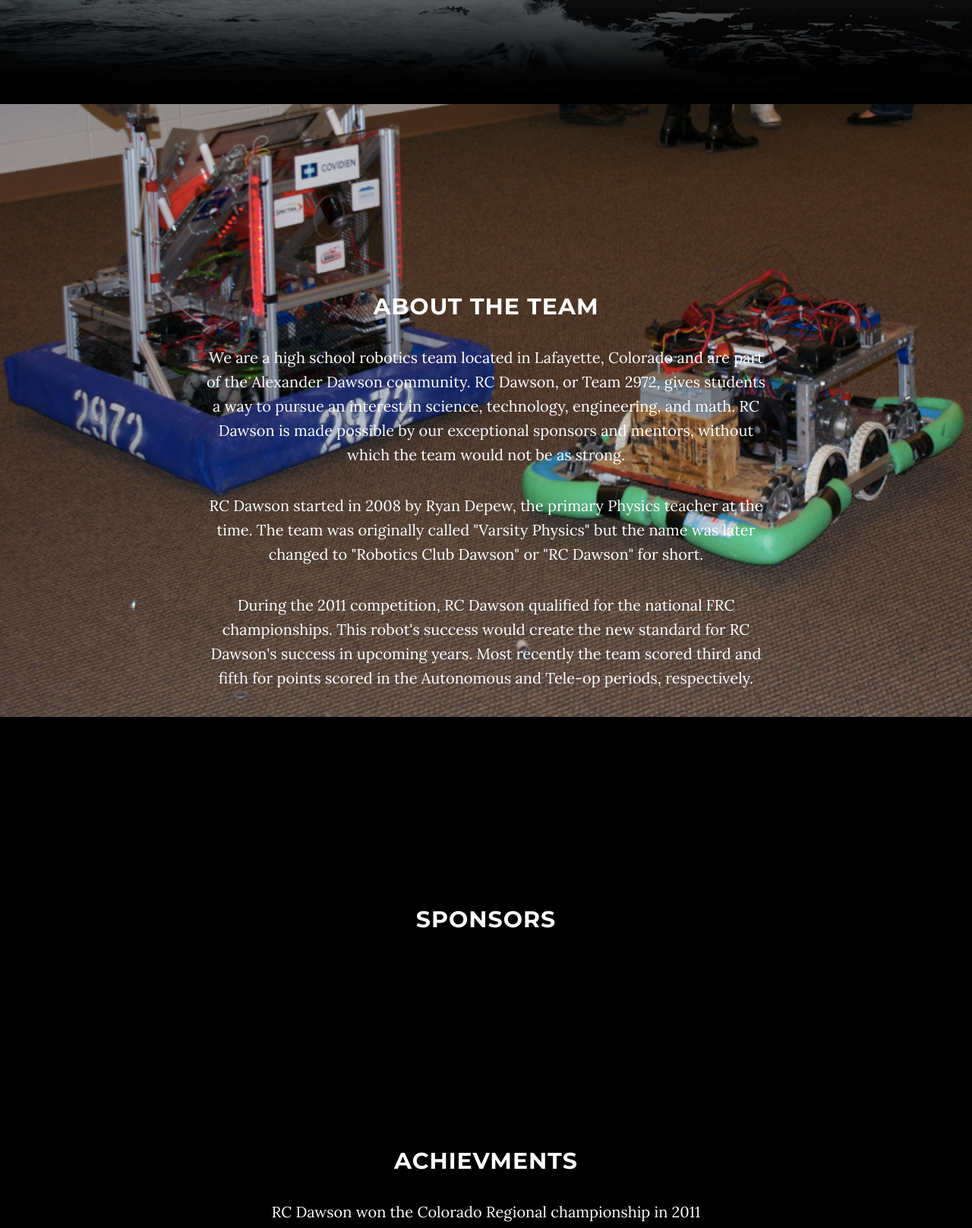
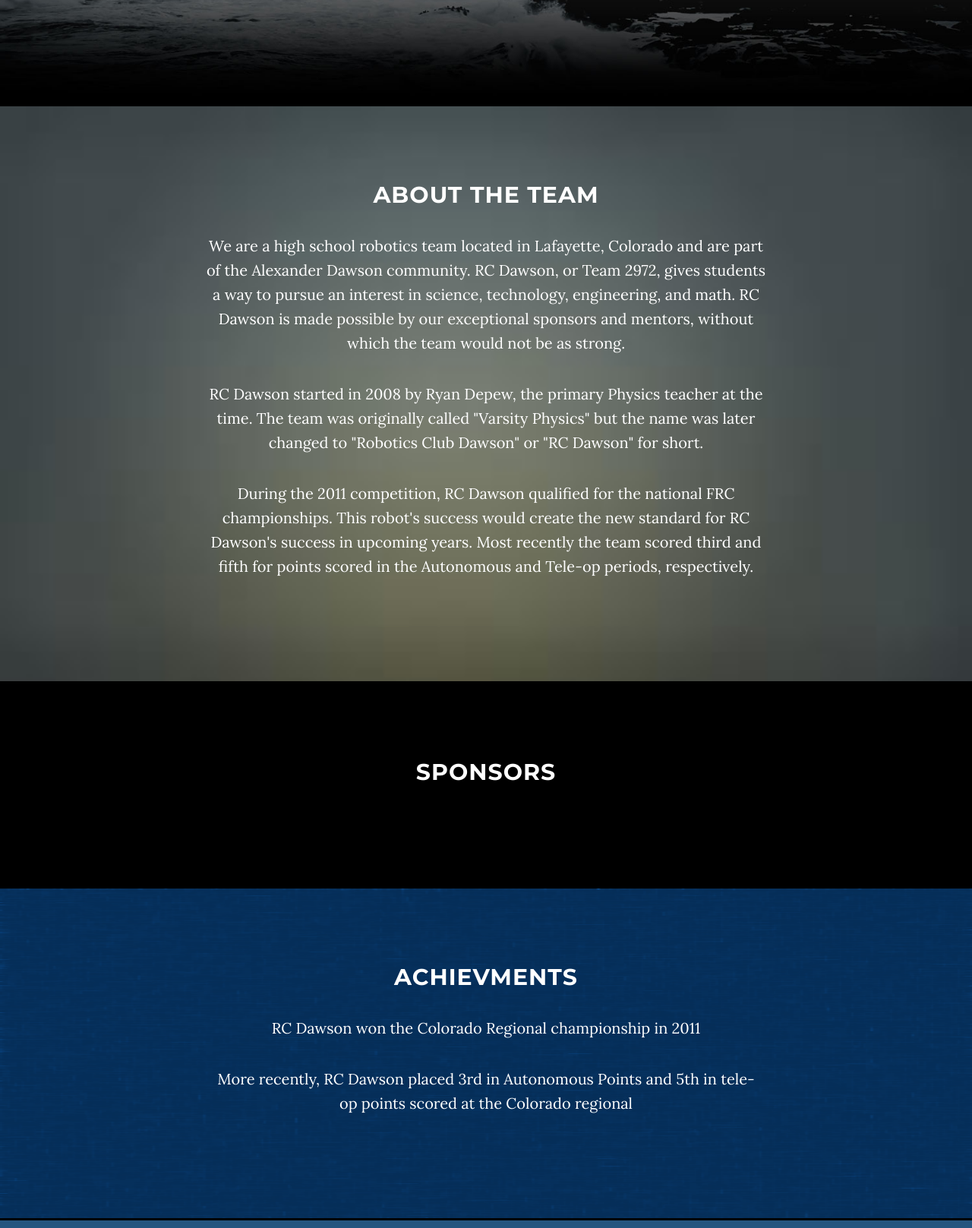
Before and after one commit to alexpell00/RcDawsonWebsite, a plain HTML site: page index.html in a window 1280 px wide. Shown: the part 663-2280 px from the top of the page at 76% size. Drawn offline with nearby package versions, Linux system fonts and the light colour scheme; some packages are replaced by stand-ins of ours.

Commit message:
more bg image fixes

```diff
--- a/css/grayscale.css
+++ b/css/grayscale.css
@@ -136,10 +136,30 @@ a:focus {
     -o-background-size: cover;
 }
 .about{
-    background: url(../img/robots.png) no-repeat bottom center scroll;
+    background: url(../img/blur5.jpg) no-repeat bottom center scroll;
     background-attachment:fixed;
     background-size:100% 100%;
 
+
+}
+.divider{
+    width: 100%;
+    height: .2em;
+    background-color: #000000;
+
+
+}
+.achievments{
+    background: url(../img/blueBG.png) no-repeat bottom center scroll;
+    background-attachment:fixed;
+    background-size:100% 100%;
+}
+
+.contact{
+    background-color: rgba(50, 118, 177, 0.72);
+
+}
+.sponsors{
 
 }
 .intro-body {
@@ -246,6 +266,7 @@ a:focus {
 
 .content-section {
     padding-top: 100px;
+    padding-bottom: 100px;
 }
 
 .download-section {
@@ -268,7 +289,8 @@ a:focus {
 
 @media(min-width:767px) {
     .content-section {
-        padding-top: 250px;
+        padding-top: 100px;
+        padding-bottom: 100px;
     }
 
     .download-section {
--- a/index.html
+++ b/index.html
@@ -83,6 +83,8 @@
         </div>
     </section>
 
+    <div class="divider"></div>
+
     <div class="about">
     <section id="about" class="container content-section text-center">
         <div class="row">
@@ -98,7 +100,9 @@
     </section>
     </div>
 
+    <div class="divider"></div>
 
+    <div class="sponsors">
     <section id="sponsors" class="content-section text-center">
         <div class="sponsor-section">
             <div class="container">
@@ -112,7 +116,11 @@
             </div>
         </div>
     </section>
+    </div>
 
+    <div class="divider"></div>
+
+    <div class="achievments">
     <section id="achievments" class="content-section text-center">
         <div class="achievments-section">
             <div class="container">
@@ -125,7 +133,11 @@
             </div>
         </div>
     </section>
+    </div>
 
+    <div class="divider"></div>
+
+    <div class="contact">
     <section id="contact" class="container content-section text-center">
         <div class="row">
             <div class="col-lg-8 col-lg-offset-2">
@@ -135,14 +147,18 @@
                 <ul class="list-inline banner-social-buttons">
                     <li><a href="https://twitter.com/FRC2972" class="btn btn-default btn-lg"><i class="fa fa-twitter fa-fw"></i> <span class="network-name">Twitter</span></a>
                     </li>
-                    <li><a href="https://github.com/IronSummitMedia/startbootstrap" class="btn btn-default btn-lg"><i class="fa fa-github fa-fw"></i> <span class="network-name">Github</span></a>
+                    <li><a href="#" class="btn btn-default btn-lg"><i class="fa fa-github fa-fw"></i> <span class="network-name">Github</span></a>
                     </li>
-                    <li><a href="https://plus.google.com/+Startbootstrap/posts" class="btn btn-default btn-lg"><i class="fa fa-google-plus fa-fw"></i> <span class="network-name">Google+</span></a>
+                    <li><a href="#" class="btn btn-default btn-lg"><i class="fa fa-google-plus fa-fw"></i> <span class="network-name">Google+</span></a>
                     </li>
                 </ul>
             </div>
         </div>
     </section>
+    </div>
+
+    <div class="divider"></div>
+
     <section id="member" class="content-section text-center">
         <div class="member-section">
             <div class="container">
@@ -156,7 +172,7 @@
                             <form action="#" method="post">
                                 <input class="form-control formfield" type="text" name="username" size="21" maxlength="120" value="" placeholder="Username">
                                 <input class="form-control formfield" type="password" name="password" size="21" maxlength="120" value="" placeholder="Password">
-                                <input class="formbutton" type="submit" name="Login" id="view" value="Update">
+                                <input class="formbutton" type="submit" name="Login" id="view" value="Login">
                             </form>
 
 
@@ -167,7 +183,7 @@
                             <form action="#" method="post">
                                 <input class="form-control formfield" type="text" name="username" size="21" maxlength="120" value="" placeholder="Username">
                                 <input class="form-control formfield" type="text" name="email" size="21" maxlength="120" value="" placeholder="Email">
-                                <input class="formbutton" type="submit" name="Login" id="view" value="Update">
+                                <input class="formbutton" type="submit" name="SignUp" id="view" value="SignUp">
                             </form>
 
                         </div>
```
Also changed, not shown: img/blueBG.png (added), img/blur1.jpg (added), img/blur2.jpg (added), img/blur3.jpg (added), img/blur4.jpg (added), img/blur5.jpg (added).
